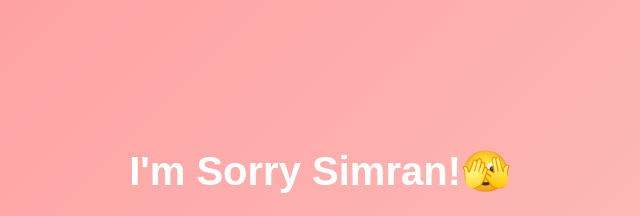
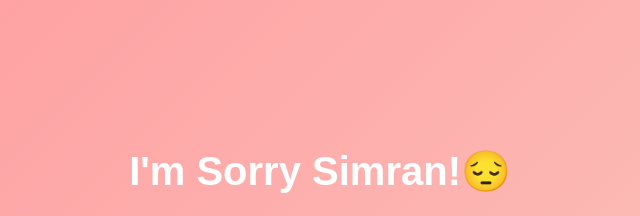
Before and after one commit to killswitch01/Sorry, a plain HTML site: page index.html in a window 1280 px wide. Shown: the top 216 px of the page, 320-960 px from the left. Drawn offline with Linux system fonts and the light colour scheme.

Commit message:
Update index.html

```diff
--- a/index.html
+++ b/index.html
@@ -15,7 +15,7 @@
   <div class="background-hearts"></div>
 
   <div class="container">
-    <h1>I'm Sorry Simran!🫣</h1>
+    <h1>I'm Sorry Simran!😔</h1>
     <p>Catch 5 hearts to unlock my apology!</p>
     <div id="gameArea"></div>
     <div id="message" class="hidden">
```
